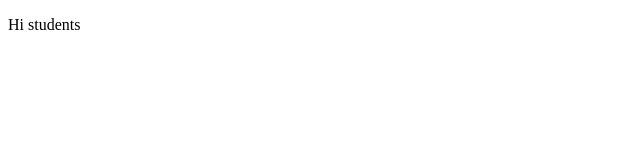
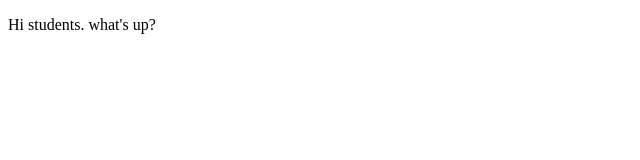
Before and after one commit to matiasnnn/projectGradePrework, a plain HTML site: page index.html in a window 1280 px wide. Shown: the full height of the page, 0-640 px from the left. Drawn offline with Linux system fonts and the light colour scheme.

Commit message:
first commit

```diff
--- a/index.html
+++ b/index.html
@@ -8,7 +8,7 @@
 </head>
 <body>
     <p>
-        Hi students
+        Hi students. what's up?
     </p>
 </body>
 </html>
```
